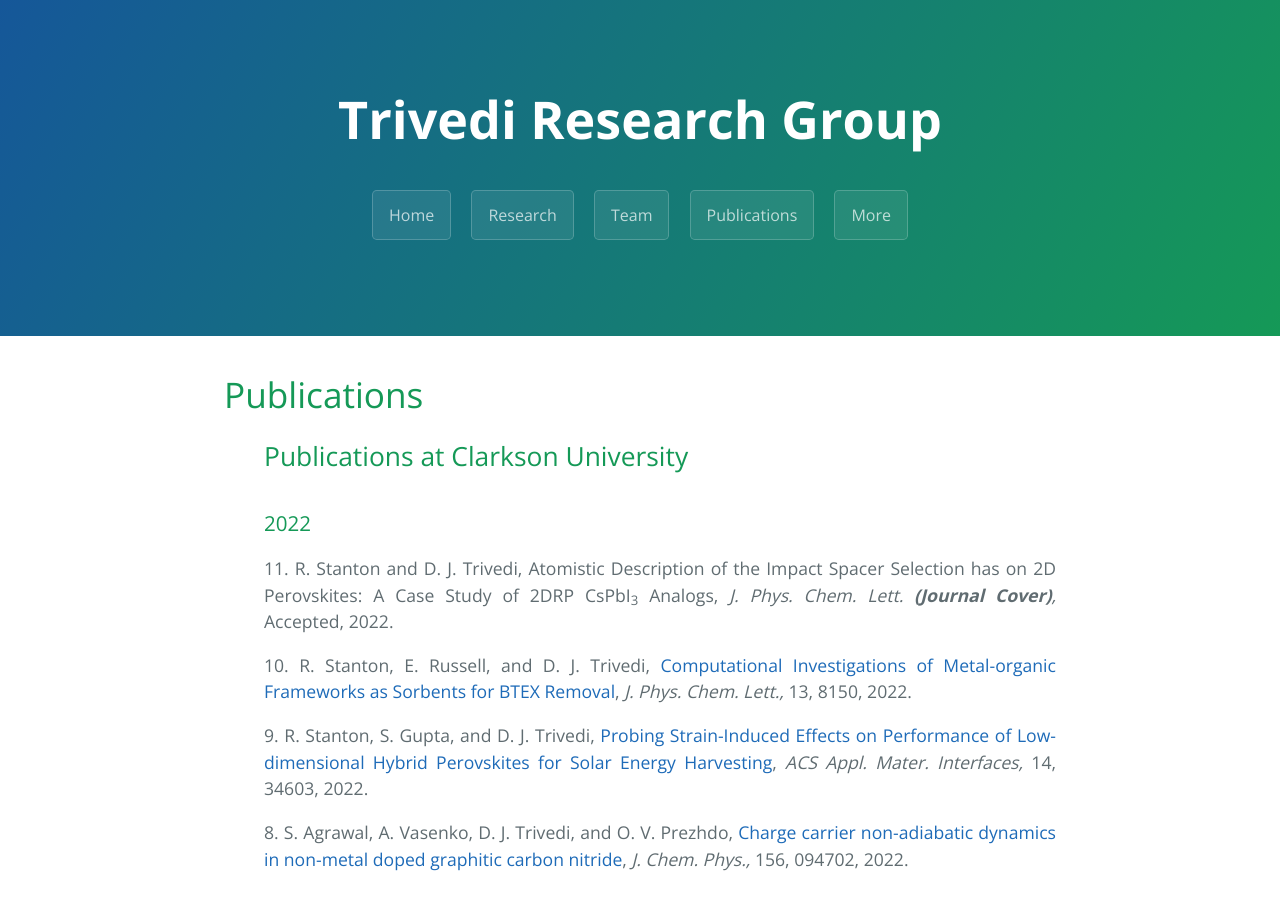
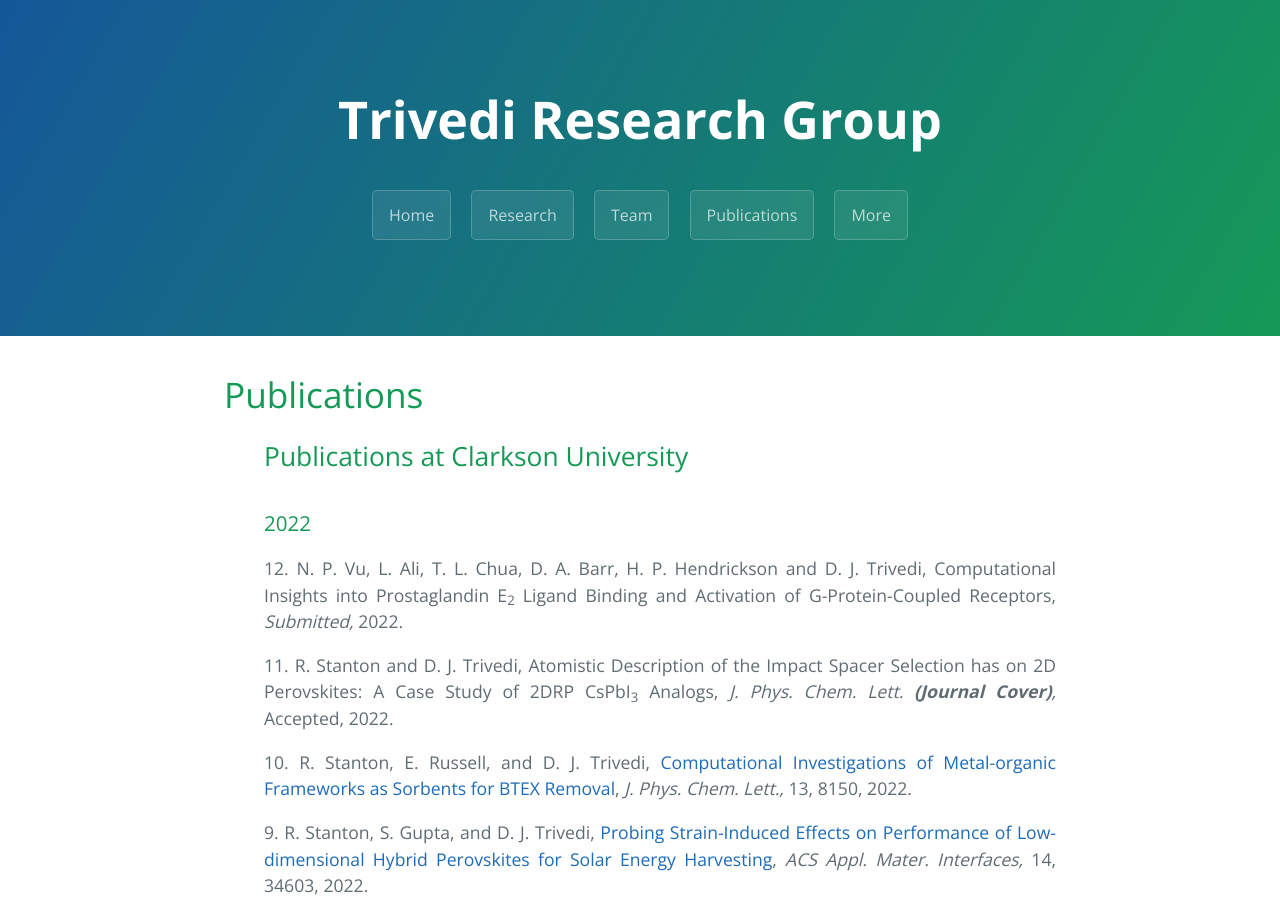
Before and after one commit to dharatrivedi/dharatrivedi.github.io, a Jekyll site: the page built from publication.html, in a window 1280 px wide and 900 px high. Built offline with Jekyll 4.4.1, drawn with Linux system fonts in a browser that asks for light colours.

Commit message:
Update publication.html

```diff
--- a/publication.html
+++ b/publication.html
@@ -8,6 +8,8 @@
   <ul class="clearfix" style="text-align:justify">
     <h2>Publications at Clarkson University</h2>
     <h3>2022</h3>
+     12. N. P. Vu, L. Ali, T. L. Chua, D. A. Barr, H. P. Hendrickson and D. J. Trivedi, Computational Insights into Prostaglandin E<sub>2</sub> Ligand Binding and Activation of G-Protein-Coupled Receptors, <i> Submitted,</i> 2022.
+          <p> </p>
      11. R. Stanton and D. J. Trivedi, Atomistic Description of the Impact Spacer Selection has on 2D Perovskites: A Case Study of 2DRP CsPbI<sub>3</sub> Analogs, <i> J. Phys. Chem. Lett.<b> (Journal Cover)</b>,</i> Accepted, 2022.
           <p> </p>
      10. R. Stanton, E. Russell, and D. J. Trivedi, <a href="https://doi.org/10.1021/acs.jpclett.2c02131">Computational Investigations of Metal-organic Frameworks as Sorbents for BTEX Removal</a>, <i> J. Phys. Chem. Lett.,</i> 13, 8150, 2022.<br />
```
